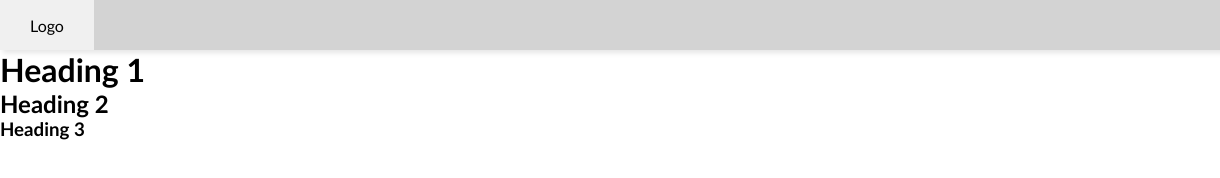
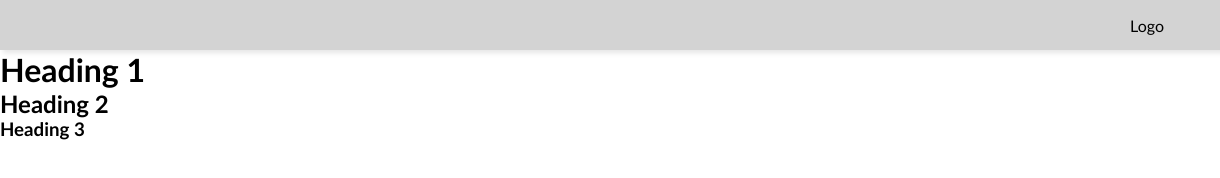
Before and after one commit to ChrisLegge/chrislegge.github.io, a plain HTML site: page index.htm in a window 1280 px wide. Shown: the full height of the page, 0-1220 px from the left. Drawn offline with Linux system fonts and the light colour scheme.

Commit message:
Update styles.css

```diff
--- a/styles.css
+++ b/styles.css
@@ -40,7 +40,7 @@ nav a:hover{
 }
 
 nav li:first-child{
-  margin-right: auto;
+  align-items: right;
 }
 
 .sidebar{
```
